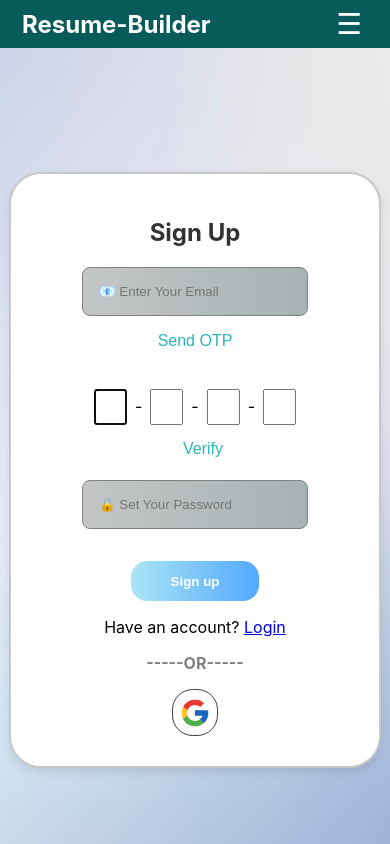
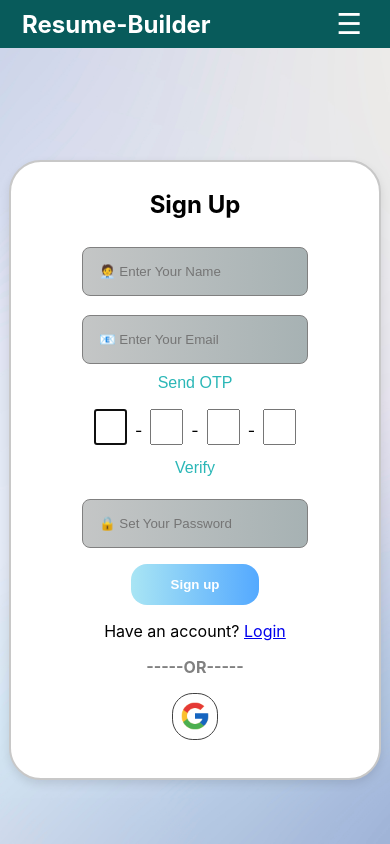
Before and after one commit to soumyadeep9800/React-Resume-Builder, a React (Create React App) app in the folder clients/: page /Sign in a window 390 px wide. Shown: the top 844 px of the page. Built offline with nearby package versions, Linux system fonts and the light colour scheme.

Commit message:
signup page css

```diff
--- a/clients/src/css/Sign.css
+++ b/clients/src/css/Sign.css
@@ -15,7 +15,7 @@
   position: absolute;
   border: 2px solid rgb(200, 200, 200);
   border-radius: 2rem;
-  height: 31rem;
+  height: 35rem;
   width: 23rem;
   box-shadow: 0px 4px 10px rgba(0, 0, 0, 0.1);
   padding: 1rem;
@@ -27,10 +27,11 @@
   max-width: 100%;
   max-height: 100%;
 }
-
+.a3{
+  margin-top: .5rem;
+}
 .e1, .p1 {
   display: flex;
-  flex-direction: column;
   padding: 1rem;
   width: 12rem;
   border: 1px solid gray;
@@ -39,24 +40,21 @@
   background-image: linear-gradient(to left, rgba(129, 145, 147, 0.7), rgb(196, 198, 198));
   outline: none;
   transition: all 0.3s ease;
+  justify-content: center;
+  align-items: center;
 }
-
+ #e11{
+  margin-bottom: 1.2rem;
+ }
 .e1:focus, .p1:focus {
   border-color: rgb(84, 169, 255);
   background: white;
 }
 
-.sign {
-  margin-top: 1rem;
-  color: rgb(50, 50, 50);
-}
-
 .signbutton {
   display: flex;
   justify-content: center;
-  margin-top: 1rem;
 }
-
 .signbutton2 {
   border: none;
   padding: 0.8rem;
@@ -68,18 +66,10 @@
   cursor: pointer;
   transition: 0.3s ease;
 }
-
 .signbutton2:hover {
   background-image: linear-gradient(to left, rgb(40, 140, 240), rgba(139, 225, 246, 1));
   transform: scale(1.05);
 }
-
-form {
-  display: flex;
-  flex-direction: column;
-  gap: 1rem;
-}
-
 .Or {
   display: flex;
   justify-content: center;
@@ -89,15 +79,17 @@ form {
 }
 .e1_head{
   display: flex;
+  flex-direction: column;
+  justify-content: center;
   align-items: center;
 }
 .Sign_OTP{
   display: flex;
+  flex-direction: column;
   align-items: center;
 }
-
-.p1_verify{
-  margin-left: 1rem;
+.e1_send_otp{
+  margin-top: 0.5rem;
 }
 .e1_send_otp_button,.p1_verify_button{
   border: none;
@@ -109,22 +101,19 @@ form {
   color: rgb(34, 148, 148);
 }
 .otp-input2{
-  margin-top: .6rem;
   margin-bottom: 0.4rem;
   height: 30px;
   margin-inline: .5rem;
   font-size: 25px;
 }
+
+
 /* Mobile Responsive */
  @media (max-width: 400px) {
   .a2{
     padding: 0.5rem;
-    height: 36rem;
+    height: 37.5rem;
     width: 22rem;
-  }
-  .e1_head{
-    flex-direction: column;
-    line-height: 3rem;
   }
   .Sign_OTP{
     flex-direction: column;
@@ -137,18 +126,7 @@ form {
  @media (max-width: 380px) {
   .a2{
     padding: 0rem;
-    height: 36rem;
-    width: 20rem;
-  }
-  .e1_head{
-    flex-direction: column;
-    line-height: 2rem;
-  }
-  .Sign_OTP{
-    flex-direction: column;
-    line-height: 2rem;
-  }
-  .signbutton2 {
-    width: 8rem;
+    height: 37rem;
+    width: 20.5rem;
   }
 }
--- a/clients/src/pages/Sign.js
+++ b/clients/src/pages/Sign.js
@@ -12,7 +12,10 @@ export default function Sign() {
             <div className='a3'>
               <form>
                 <div className='e1_head'>
-                <input className='e1' placeholder='&#128231; Enter Your Email' type='emil'/>
+                  <div className='e1_head_newadd'>
+                    <input className='e1' id='e11' placeholder='🧑‍💼 Enter Your Name' type='text'/>
+                    <input className='e1' placeholder='&#128231; Enter Your Email' type='email'/>
+                  </div>
                 <div className='e1_send_otp'><button className='e1_send_otp_button'>Send OTP</button></div>
                 </div>
                 <div className='Sign_OTP'>
```
